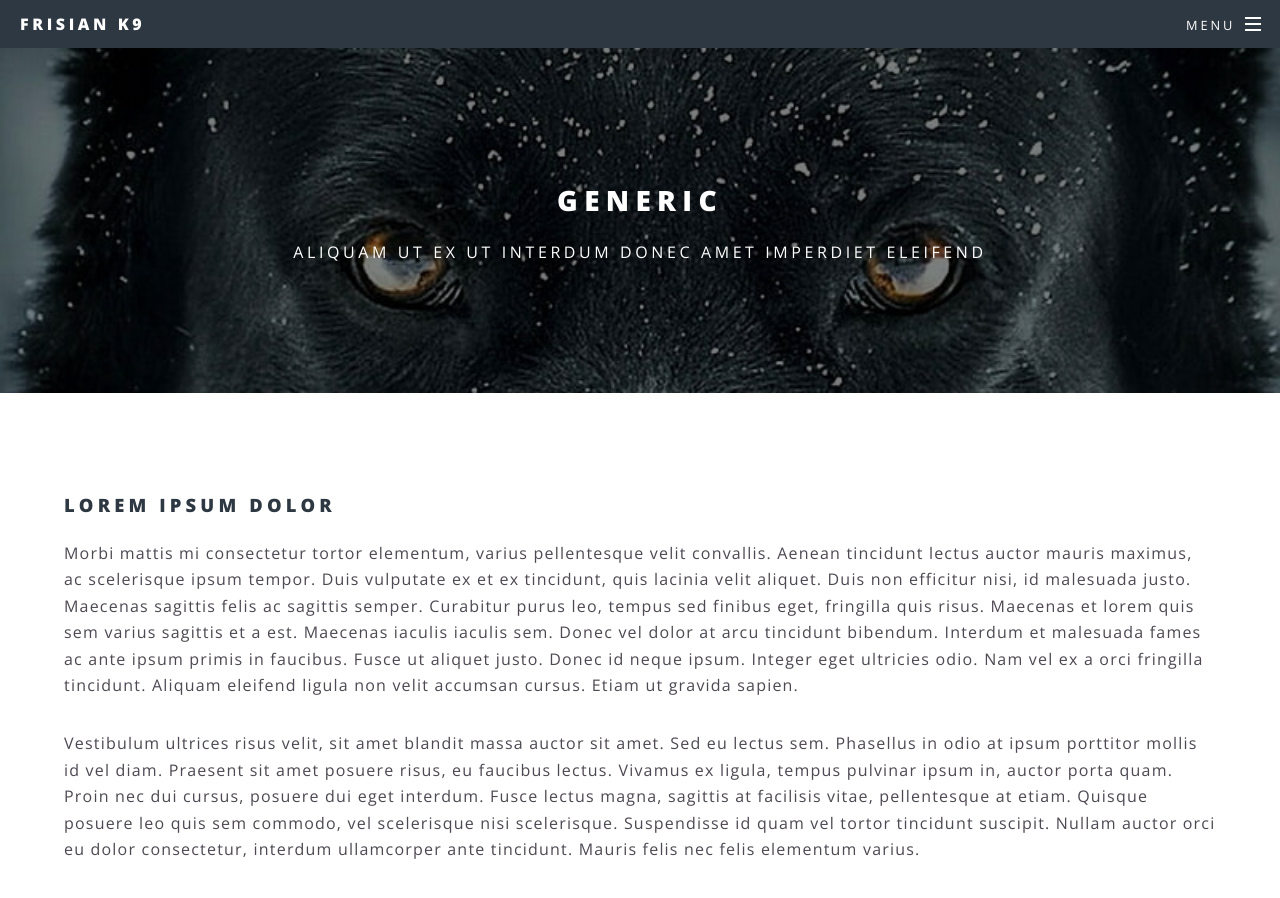
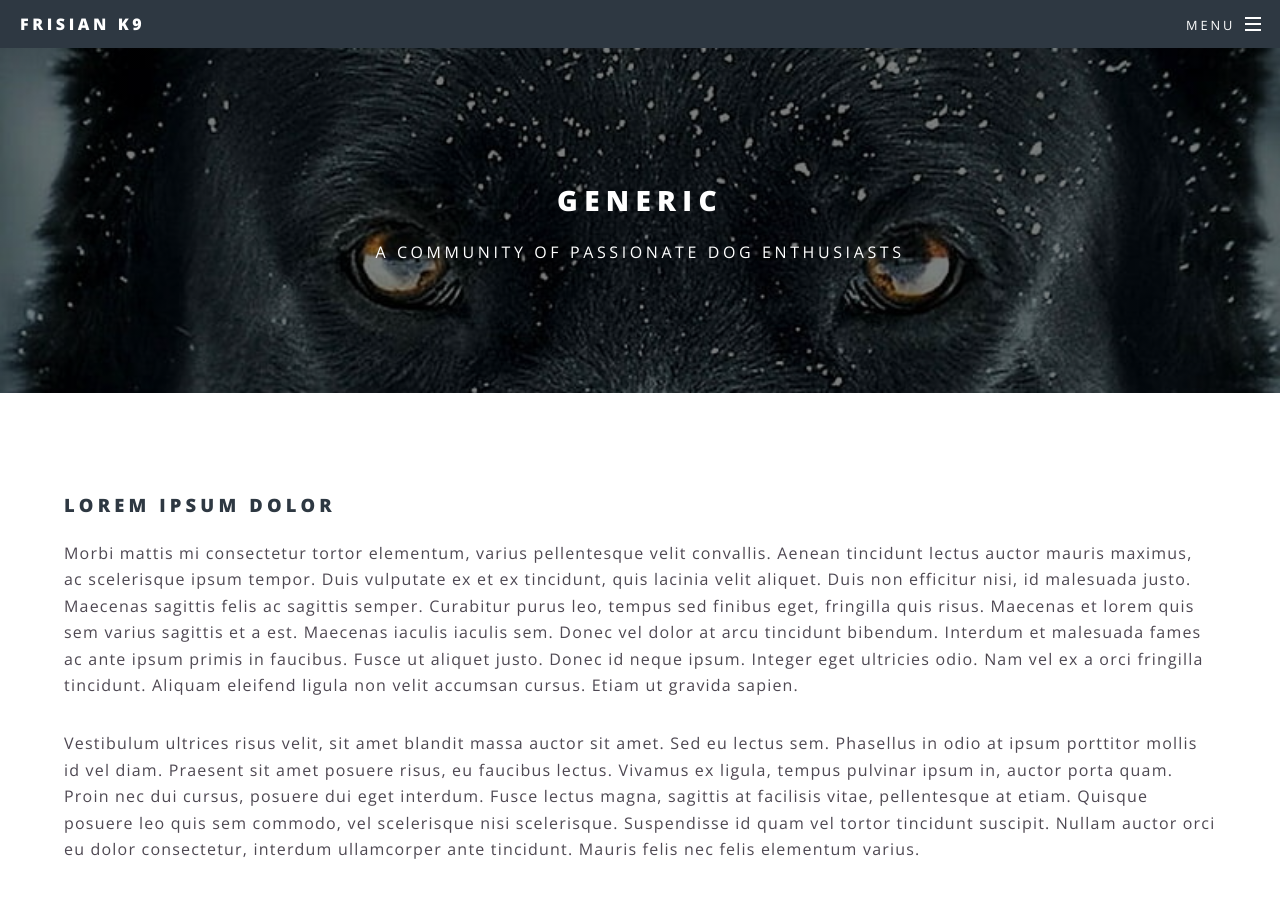
Before and after one commit to Gao921010/Gao921010.github.io, a Jekyll site: the page built from generic.html, in a window 1280 px wide and 900 px high. Built offline with Jekyll 4.4.1, drawn with Linux system fonts in a browser that asks for light colours.

Commit message:
Update page.html

```diff
--- a/_layouts/page.html
+++ b/_layouts/page.html
@@ -5,7 +5,7 @@
 
   <header>
     <h2>{{ page.title }}</h2>
-    <p>Aliquam ut ex ut interdum donec amet imperdiet eleifend</p>
+    <p>A Community of Passionate Dog Enthusiasts</p>
   </header>
 
   <section class="wrapper style5">
```
